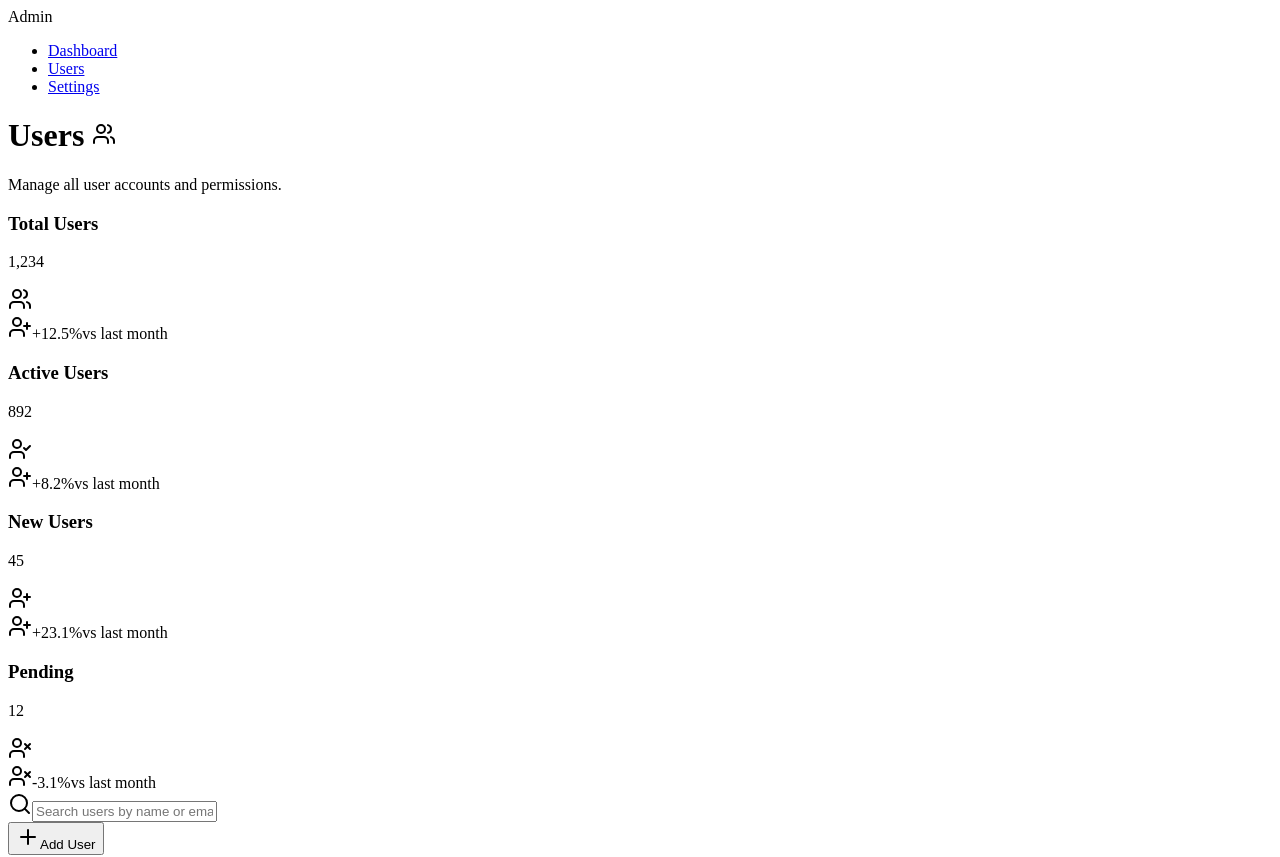
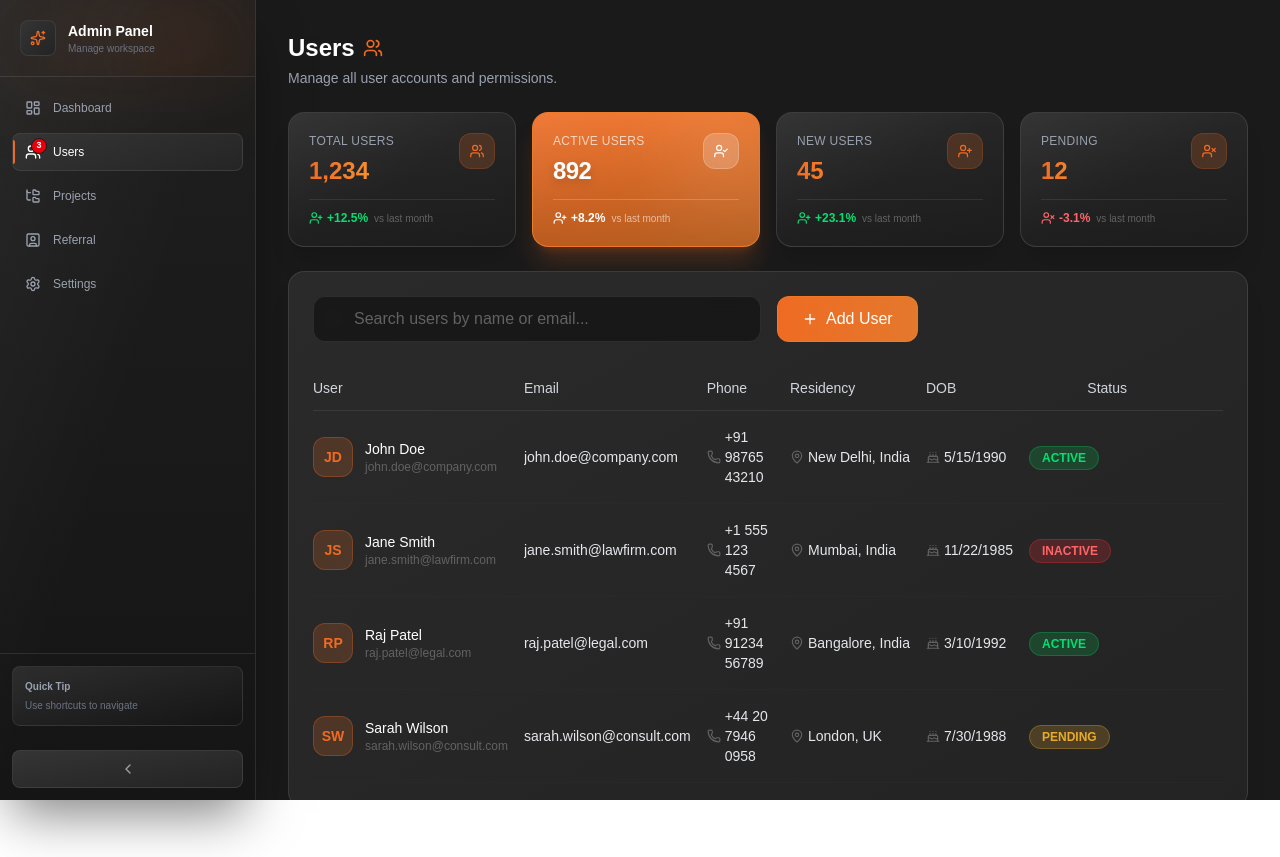
Before and after one commit to SMSoumen/cobuild-simulator-admin, a Next.js app: page /users in a window 1280 px wide. Shown: the top 857 px of the page. After the commit the page ends 800 px from the top, so only its background shows below. Built offline with nearby package versions, Linux system fonts and the light colour scheme.

Commit message:
commit 1

```diff
--- a/app/layout.tsx
+++ b/app/layout.tsx
@@ -1,30 +1,22 @@
 "use client";
 import type { ReactNode } from 'react';
-
-function Sidebar() {
-  return (
-    <aside className="w-64 bg-gray-900 text-white p-4">
-      <div className="text-lg font-semibold mb-4">Admin</div>
-      <nav>
-        <ul className="space-y-2">
-          <li><a className="block px-2 py-1 rounded hover:bg-gray-800" href="#">Dashboard</a></li>
-          <li><a className="block px-2 py-1 rounded hover:bg-gray-800" href="#">Users</a></li>
-          <li><a className="block px-2 py-1 rounded hover:bg-gray-800" href="#">Settings</a></li>
-        </ul>
-      </nav>
-    </aside>
-  );
-}
-
+import Sidebar from './components/Sidebar';
+import './globals.css';
 export default function RootLayout({ children }: { children: ReactNode }) {
   return (
     <html lang="en">
       <body className="bg-[#1a1a1a] overflow-hidden">
         <div className="flex h-screen">
           <Sidebar />
-          <main className="flex-1 overflow-y-auto p-4 sm:p-6 lg:p-8">
+          {/* OPTION A: no padding */}
+          <main className="flex-1 overflow-y-auto">
             {children}
           </main>
+
+          {/* OPTION B: small padding if you want a tiny gap */}
+          {/* <main className="flex-1 overflow-y-auto p-2 sm:p-3 lg:p-4">
+            {children}
+          </main> */}
         </div>
       </body>
     </html>
--- a/app/users/page.tsx
+++ b/app/users/page.tsx
@@ -73,7 +73,7 @@ function StatCard({ title, value, variant = 'default', trend, icon }: {
   );
 }
 
-const users: User[] = [
+const users = [
   { id: 1, name: 'John Doe', email: 'john.doe@company.com', phone: '+91 98765 43210', residency: 'New Delhi, India', nationality: 'Indian', dob: '1990-05-15', status: 'active', avatar: 'JD' },
   { id: 2, name: 'Jane Smith', email: 'jane.smith@lawfirm.com', phone: '+1 555 123 4567', residency: 'Mumbai, India', nationality: 'Indian', dob: '1985-11-22', status: 'inactive', avatar: 'JS' },
   { id: 3, name: 'Raj Patel', email: 'raj.patel@legal.com', phone: '+91 91234 56789', residency: 'Bangalore, India', nationality: 'Indian', dob: '1992-03-10', status: 'active', avatar: 'RP' },
```
